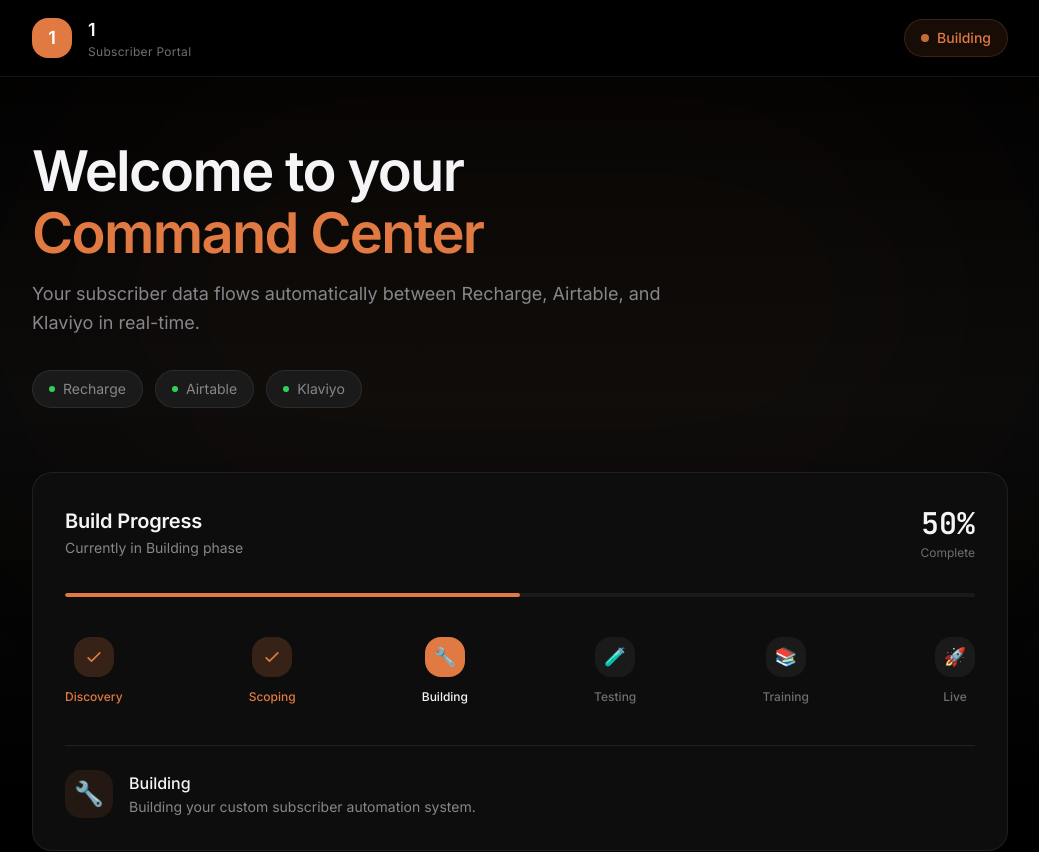
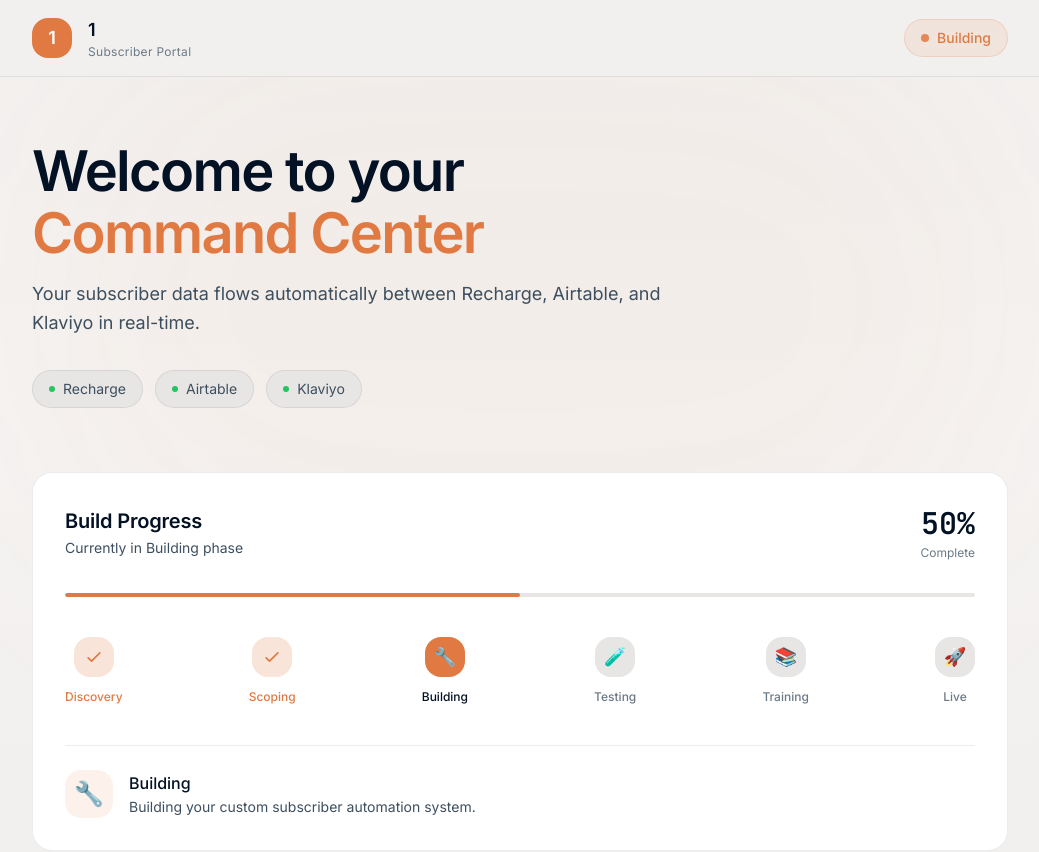
Before and after one commit to SubscriberSync/portal, a Next.js app in the folder portal/: page /portal/1 in a window 1280 px wide. Shown: the top 852 px of the page, without its empty margins (120-1159 px from the left). Built offline with nearby package versions, Linux system fonts and the light colour scheme; no server answers.

Commit message:
colorUpdate_v1

```diff
--- a/portal/src/app/globals.css
+++ b/portal/src/app/globals.css
@@ -9,17 +9,17 @@
    ============================================ */
 
 :root {
-  --background: #000000;
-  --background-secondary: #0d0d0d;
-  --background-elevated: #1a1a1a;
-  --foreground: #f5f5f7;
-  --foreground-secondary: #86868b;
-  --foreground-tertiary: #6e6e73;
+  --background: #F2F0EF;
+  --background-secondary: #FFFFFF;
+  --background-elevated: #E8E6E5;
+  --foreground: #021124;
+  --foreground-secondary: #3d4f5f;
+  --foreground-tertiary: #6b7a87;
   --accent: #E07A42;
-  --accent-hover: #f08a52;
-  --success: #30d158;
-  --border: rgba(255, 255, 255, 0.08);
-  --border-strong: rgba(255, 255, 255, 0.12);
+  --accent-hover: #c96a35;
+  --success: #22c55e;
+  --border: rgba(2, 17, 36, 0.08);
+  --border-strong: rgba(2, 17, 36, 0.12);
 }
 
 /* Base */
@@ -321,12 +321,12 @@
 }
 
 ::-webkit-scrollbar-thumb {
-  background: rgba(255, 255, 255, 0.1);
+  background: rgba(2, 17, 36, 0.15);
   border-radius: 100px;
 }
 
 ::-webkit-scrollbar-thumb:hover {
-  background: rgba(255, 255, 255, 0.15);
+  background: rgba(2, 17, 36, 0.25);
 }
 
 /* ============================================
@@ -335,7 +335,7 @@
 
 ::selection {
   background: rgba(224, 122, 66, 0.25);
-  color: white;
+  color: #021124;
 }
 
 :focus-visible {
--- a/portal/src/app/layout.tsx
+++ b/portal/src/app/layout.tsx
@@ -26,11 +26,11 @@
 }) {
   return (
     <html lang="en" className={`${inter.variable} ${jetbrains.variable}`}>
-      <body className={`${inter.className} bg-black text-[#f5f5f7] antialiased`}>
+      <body className={`${inter.className} bg-[#F2F0EF] text-[#021124] antialiased`}>
         {/* Subtle gradient background */}
         <div className="fixed inset-0 pointer-events-none">
-          <div className="absolute inset-0 bg-gradient-to-b from-black via-[#0a0a0a] to-black" />
-          <div className="absolute top-0 left-1/2 -translate-x-1/2 w-[1000px] h-[600px] bg-[#E07A42]/[0.03] rounded-full blur-[120px]" />
+          <div className="absolute inset-0 bg-gradient-to-b from-[#F2F0EF] via-[#F5F3F2] to-[#F2F0EF]" />
+          <div className="absolute top-0 left-1/2 -translate-x-1/2 w-[1000px] h-[600px] bg-[#E07A42]/[0.04] rounded-full blur-[120px]" />
         </div>
 
         {/* Content */}
--- a/portal/src/app/portal/[slug]/page.tsx
+++ b/portal/src/app/portal/[slug]/page.tsx
@@ -21,7 +21,7 @@
   return (
     <main className="min-h-screen">
       {/* Header - Clean, minimal */}
-      <header className="sticky top-0 z-50 backdrop-blur-xl bg-black/80 border-b border-white/[0.08]">
+      <header className="sticky top-0 z-50 backdrop-blur-xl bg-[#F2F0EF]/80 border-b border-border">
         <div className="max-w-5xl mx-auto px-6 py-4">
           <div className="flex items-center justify-between">
             <div className="flex items-center gap-4">
--- a/portal/tailwind.config.ts
+++ b/portal/tailwind.config.ts
@@ -9,17 +9,17 @@
   theme: {
     extend: {
       colors: {
-        background: '#000000',
-        'background-secondary': '#0d0d0d',
-        'background-elevated': '#1a1a1a',
-        foreground: '#f5f5f7',
-        'foreground-secondary': '#86868b',
-        'foreground-tertiary': '#6e6e73',
+        background: '#F2F0EF',
+        'background-secondary': '#FFFFFF',
+        'background-elevated': '#E8E6E5',
+        foreground: '#021124',
+        'foreground-secondary': '#3d4f5f',
+        'foreground-tertiary': '#6b7a87',
         accent: '#E07A42',
-        'accent-hover': '#f08a52',
-        success: '#30d158',
-        border: 'rgba(255, 255, 255, 0.08)',
-        'border-strong': 'rgba(255, 255, 255, 0.12)',
+        'accent-hover': '#c96a35',
+        success: '#22c55e',
+        border: 'rgba(2, 17, 36, 0.08)',
+        'border-strong': 'rgba(2, 17, 36, 0.12)',
       },
       fontFamily: {
         sans: ['var(--font-inter)', '-apple-system', 'BlinkMacSystemFont', 'system-ui', 'sans-serif'],
```
